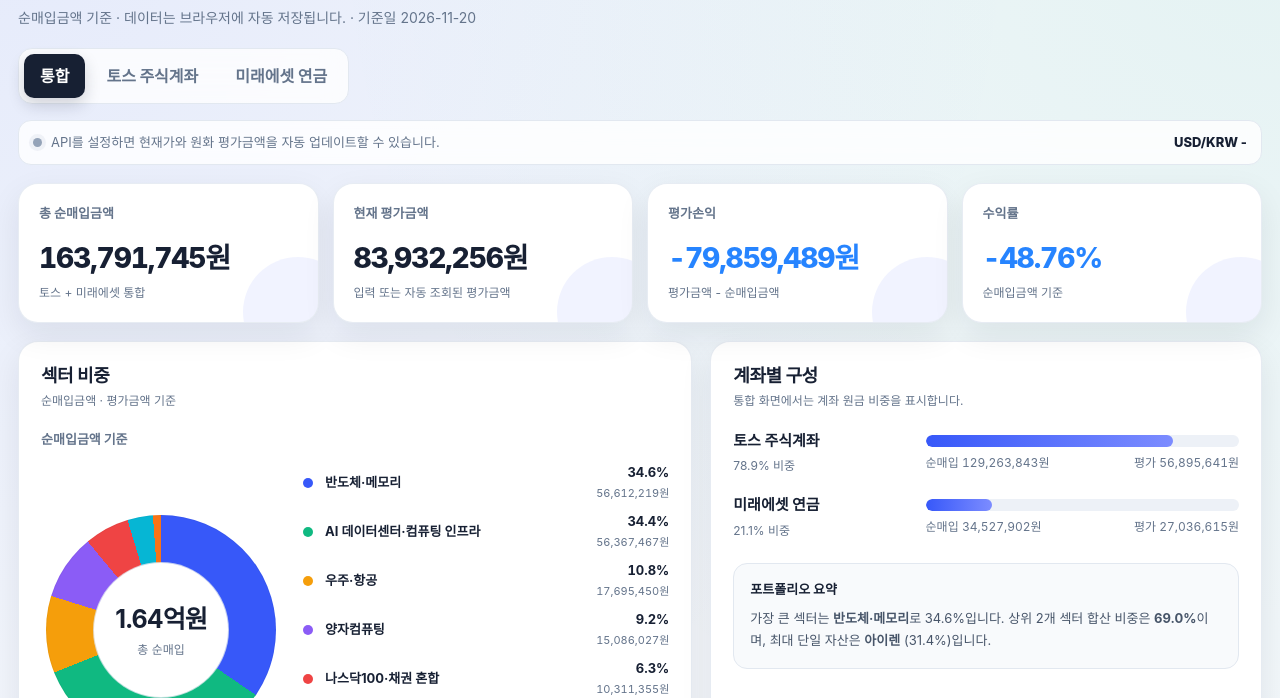
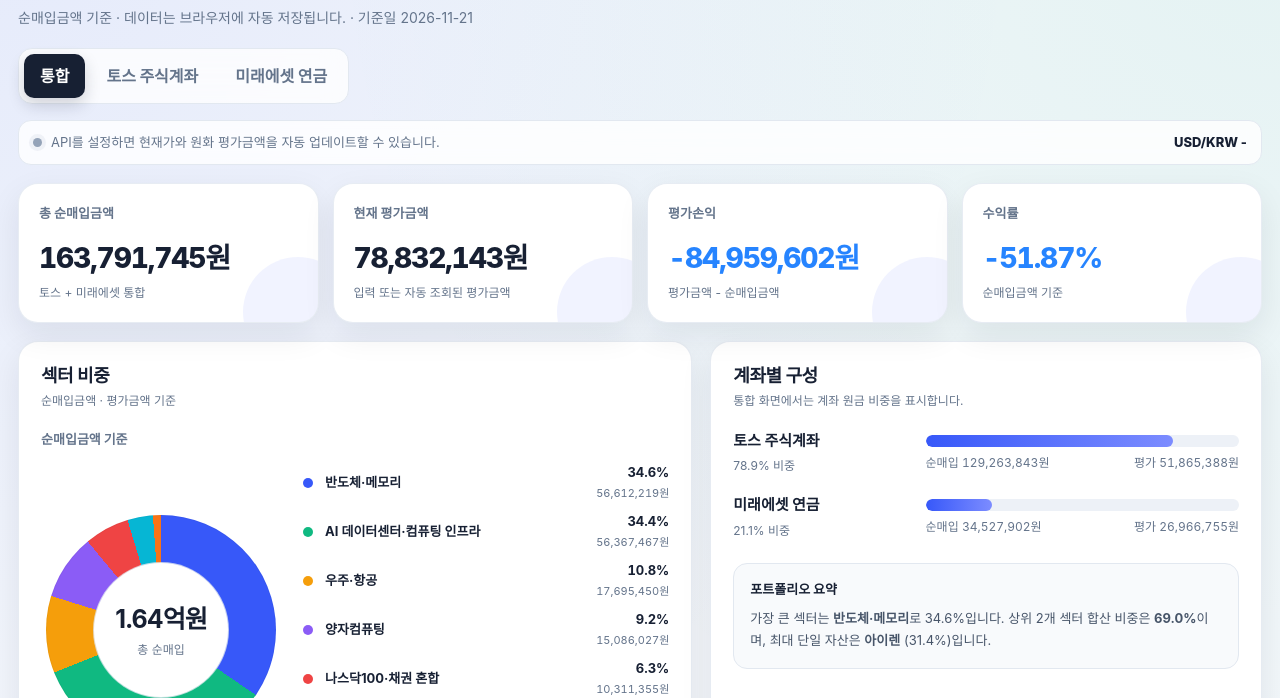
Before and after one commit to big9367-byte/portfolio-dashboard, a plain HTML site: page index.html in a window 1280 px wide. Shown: the part 102-800 px from the top of the page. Drawn offline with Linux system fonts and the light colour scheme.

Commit message:
chore: 주가 자동 업데이트 (2026-11-21)

```diff
--- a/index.html
+++ b/index.html
@@ -1022,7 +1022,7 @@
 
     const DEFAULT_DATA = {
       title: "투자 포트폴리오 대시보드",
-      asOfDate: "2026-11-20",
+      asOfDate: "2026-11-21",
       marketSettings: {
         autoRefresh: false,
         intervalMinutes: 30,
@@ -1031,22 +1031,22 @@
         lastFxRate: null
       },
       holdings: [
-        { id: "t1", account: "toss", name: "아이렌", sector: "AI 데이터센터·컴퓨팅 인프라", cost: 51474419, value: 14471026, symbol: "IREN", exchange: "US", currency: "USD", quantity: 750, autoUpdate: true },
-        { id: "t2", account: "toss", name: "로켓랩", sector: "우주·항공", cost: 17695450, value: 13654918, symbol: "RKLB", exchange: "US", currency: "USD", quantity: 200, autoUpdate: true },
-        { id: "t3", account: "toss", name: "DRAM", sector: "반도체·메모리", cost: 27011059, value: 13070078, symbol: "DRAM", exchange: "US", currency: "USD", quantity: 254, autoUpdate: true },
-        { id: "t4", account: "toss", name: "인플렉션", sector: "양자컴퓨팅", cost: 11005245, value: 4779757, symbol: "INFQ", exchange: "US", currency: "USD", quantity: 489, autoUpdate: true },
-        { id: "t5", account: "toss", name: "마벨 테크놀로지", sector: "반도체·메모리", cost: 9098590, value: 4264397, symbol: "MRVL", exchange: "US", currency: "USD", quantity: 23, autoUpdate: true },
-        { id: "t6", account: "toss", name: "아이온큐", sector: "양자컴퓨팅", cost: 4080782, value: 1490004, symbol: "IONQ", exchange: "US", currency: "USD", quantity: 49, autoUpdate: true },
-        { id: "t7", account: "toss", name: "써클 인터넷 그룹", sector: "핀테크·스테이블코인", cost: 1836298, value: 1111461, symbol: "CRCL", exchange: "US", currency: "USD", quantity: 16, autoUpdate: true },
-        { id: "t8", account: "toss", name: "SK하이닉스", sector: "반도체·메모리", cost: 4152000, value: 2212000, symbol: "000660", exchange: "XKRX", currency: "KRW", quantity: 2, autoUpdate: true },
-        { id: "t9", account: "toss", name: "삼성전자", sector: "반도체·메모리", cost: 2910000, value: 1842000, symbol: "005930", exchange: "XKRX", currency: "KRW", quantity: 10, autoUpdate: true },
-
-        { id: "p1", account: "pension", name: "TIGER 미국AI데이터센터TOP4Plus", sector: "AI 데이터센터·컴퓨팅 인프라", cost: 4893048, value: 2717925, symbol: "0142D0", exchange: "XKRX", currency: "KRW", quantity: 501, autoUpdate: true },
-        { id: "p2", account: "pension", name: "TIGER 미국나스닥100채권혼합50", sector: "나스닥100·채권 혼합", cost: 10311355, value: 10020760, symbol: "435420", exchange: "XKRX", currency: "KRW", quantity: 758, autoUpdate: true },
-        { id: "p3", account: "pension", name: "PLUS 글로벌HBM반도체", sector: "반도체·메모리", cost: 9932650, value: 4642400, symbol: "442580", exchange: "XKRX", currency: "KRW", quantity: 70, autoUpdate: true },
-        { id: "p4", account: "pension", name: "TIME 글로벌AI인공지능액티브", sector: "AI 테마·응용", cost: 3072825, value: 3072000, symbol: "456600", exchange: "XKRX", currency: "KRW", quantity: 75, autoUpdate: true },
-        { id: "p5", account: "pension", name: "TIGER 글로벌온디바이스AI", sector: "AI 테마·응용", cost: 2810104, value: 3251190, symbol: "480310", exchange: "XKRX", currency: "KRW", quantity: 202, autoUpdate: true },
-        { id: "p6", account: "pension", name: "TIGER 미국필라델피아AI반도체나스닥", sector: "반도체·메모리", cost: 3507920, value: 3332340, symbol: "497570", exchange: "XKRX", currency: "KRW", quantity: 204, autoUpdate: true }
+        { id: "t1", account: "toss", name: "아이렌", sector: "AI 데이터센터·컴퓨팅 인프라", cost: 51474419, value: 12711505, symbol: "IREN", exchange: "US", currency: "USD", quantity: 750, autoUpdate: true },
+        { id: "t2", account: "toss", name: "로켓랩", sector: "우주·항공", cost: 17695450, value: 12670276, symbol: "RKLB", exchange: "US", currency: "USD", quantity: 200, autoUpdate: true },
+        { id: "t3", account: "toss", name: "DRAM", sector: "반도체·메모리", cost: 27011059, value: 11895606, symbol: "DRAM", exchange: "US", currency: "USD", quantity: 254, autoUpdate: true },
+        { id: "t4", account: "toss", name: "인플렉션", sector: "양자컴퓨팅", cost: 11005245, value: 4251803, symbol: "INFQ", exchange: "US", currency: "USD", quantity: 489, autoUpdate: true },
+        { id: "t5", account: "toss", name: "마벨 테크놀로지", sector: "반도체·메모리", cost: 9098590, value: 3855331, symbol: "MRVL", exchange: "US", currency: "USD", quantity: 23, autoUpdate: true },
+        { id: "t6", account: "toss", name: "아이온큐", sector: "양자컴퓨팅", cost: 4080782, value: 1411844, symbol: "IONQ", exchange: "US", currency: "USD", quantity: 49, autoUpdate: true },
+        { id: "t7", account: "toss", name: "써클 인터넷 그룹", sector: "핀테크·스테이블코인", cost: 1836298, value: 1060023, symbol: "CRCL", exchange: "US", currency: "USD", quantity: 16, autoUpdate: true },
+        { id: "t8", account: "toss", name: "SK하이닉스", sector: "반도체·메모리", cost: 4152000, value: 2200000, symbol: "000660", exchange: "XKRX", currency: "KRW", quantity: 2, autoUpdate: true },
+        { id: "t9", account: "toss", name: "삼성전자", sector: "반도체·메모리", cost: 2910000, value: 1809000, symbol: "005930", exchange: "XKRX", currency: "KRW", quantity: 10, autoUpdate: true },
+
+        { id: "p1", account: "pension", name: "TIGER 미국AI데이터센터TOP4Plus", sector: "AI 데이터센터·컴퓨팅 인프라", cost: 4893048, value: 2712915, symbol: "0142D0", exchange: "XKRX", currency: "KRW", quantity: 501, autoUpdate: true },
+        { id: "p2", account: "pension", name: "TIGER 미국나스닥100채권혼합50", sector: "나스닥100·채권 혼합", cost: 10311355, value: 10013180, symbol: "435420", exchange: "XKRX", currency: "KRW", quantity: 758, autoUpdate: true },
+        { id: "p3", account: "pension", name: "PLUS 글로벌HBM반도체", sector: "반도체·메모리", cost: 9932650, value: 4627000, symbol: "442580", exchange: "XKRX", currency: "KRW", quantity: 70, autoUpdate: true },
+        { id: "p4", account: "pension", name: "TIME 글로벌AI인공지능액티브", sector: "AI 테마·응용", cost: 3072825, value: 3055500, symbol: "456600", exchange: "XKRX", currency: "KRW", quantity: 75, autoUpdate: true },
+        { id: "p5", account: "pension", name: "TIGER 글로벌온디바이스AI", sector: "AI 테마·응용", cost: 2810104, value: 3238060, symbol: "480310", exchange: "XKRX", currency: "KRW", quantity: 202, autoUpdate: true },
+        { id: "p6", account: "pension", name: "TIGER 미국필라델피아AI반도체나스닥", sector: "반도체·메모리", cost: 3507920, value: 3320100, symbol: "497570", exchange: "XKRX", currency: "KRW", quantity: 204, autoUpdate: true }
       ]
     };
 
```
